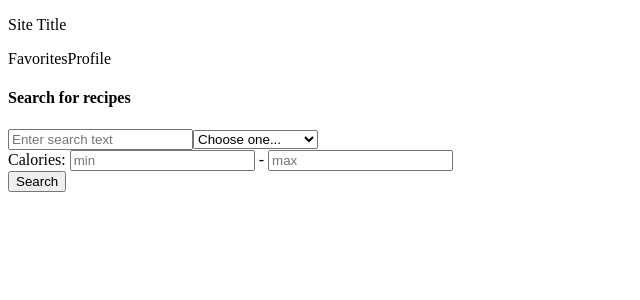
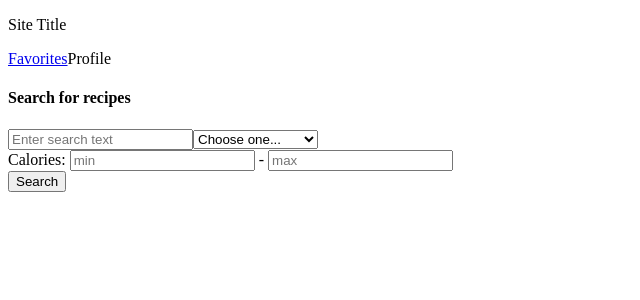
Before and after one commit to spencerkw/angular-recipe-api-project, an Angular app: page /search in a window 1280 px wide. Shown: the top 300 px of the page, without its empty margins (0-640 px from the left). Built offline with nearby package versions, Linux system fonts and the light colour scheme.

Commit message:
linked favorites component in app component

```diff
--- a/src/app/app-routing.module.ts
+++ b/src/app/app-routing.module.ts
@@ -2,11 +2,13 @@ import { NgModule } from '@angular/core';
 import { Routes, RouterModule } from '@angular/router';
 import { SearchCriteriaComponent } from './search-criteria/search-criteria.component';
 import { RecipeListComponent } from './recipe-list/recipe-list.component';
+import { FavoritesPageComponent } from './favorites-page/favorites-page.component';
 
 const routes: Routes = [
   {path: "", redirectTo: "/search", pathMatch: "full"},
   {path: "search", component: SearchCriteriaComponent},
-  {path: "recipe-list", component: RecipeListComponent}
+  {path: "recipe-list", component: RecipeListComponent},
+  {path: "favorites", component: FavoritesPageComponent}
 ];
 
 @NgModule({
--- a/src/app/app.component.html
+++ b/src/app/app.component.html
@@ -1,7 +1,7 @@
 <header>
   <p>Site Title</p>
   <nav>
-    <a>Favorites</a>
+    <a routerLink="/favorites">Favorites</a>
     <a>Profile</a>
   </nav>
 </header>
```
